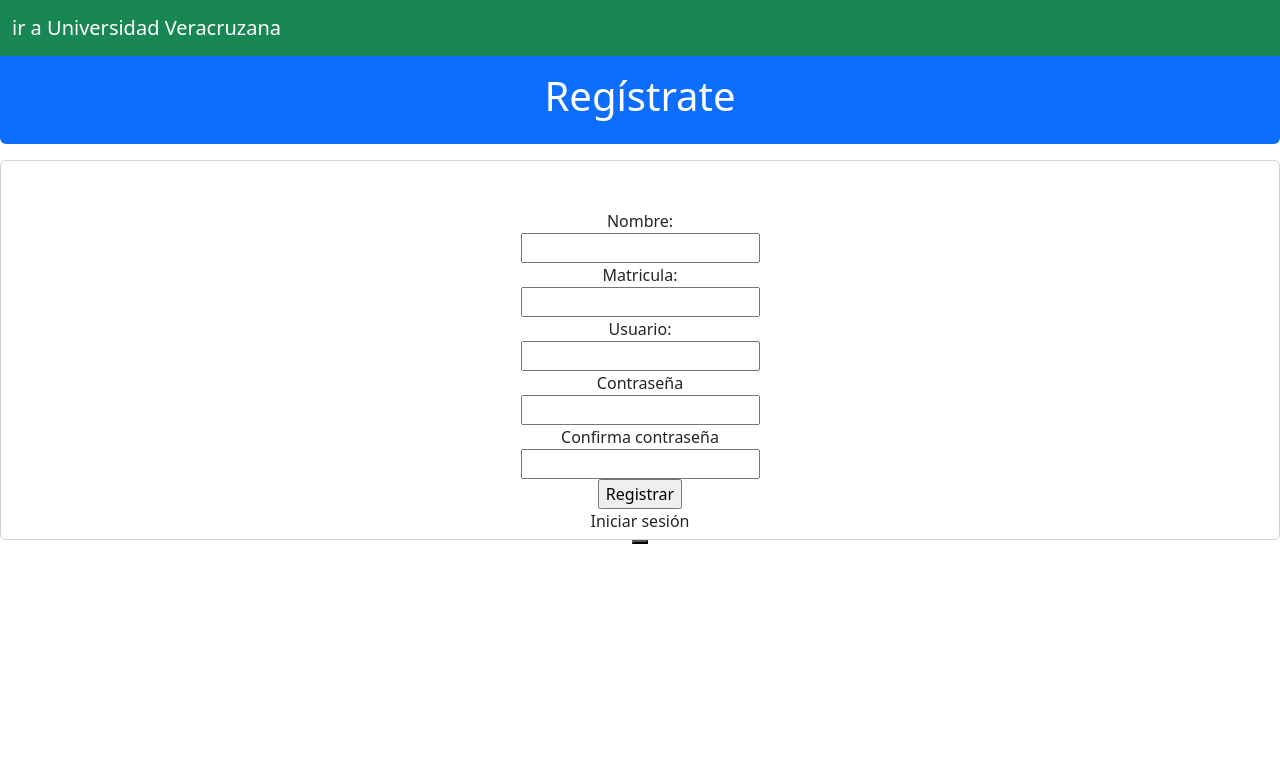
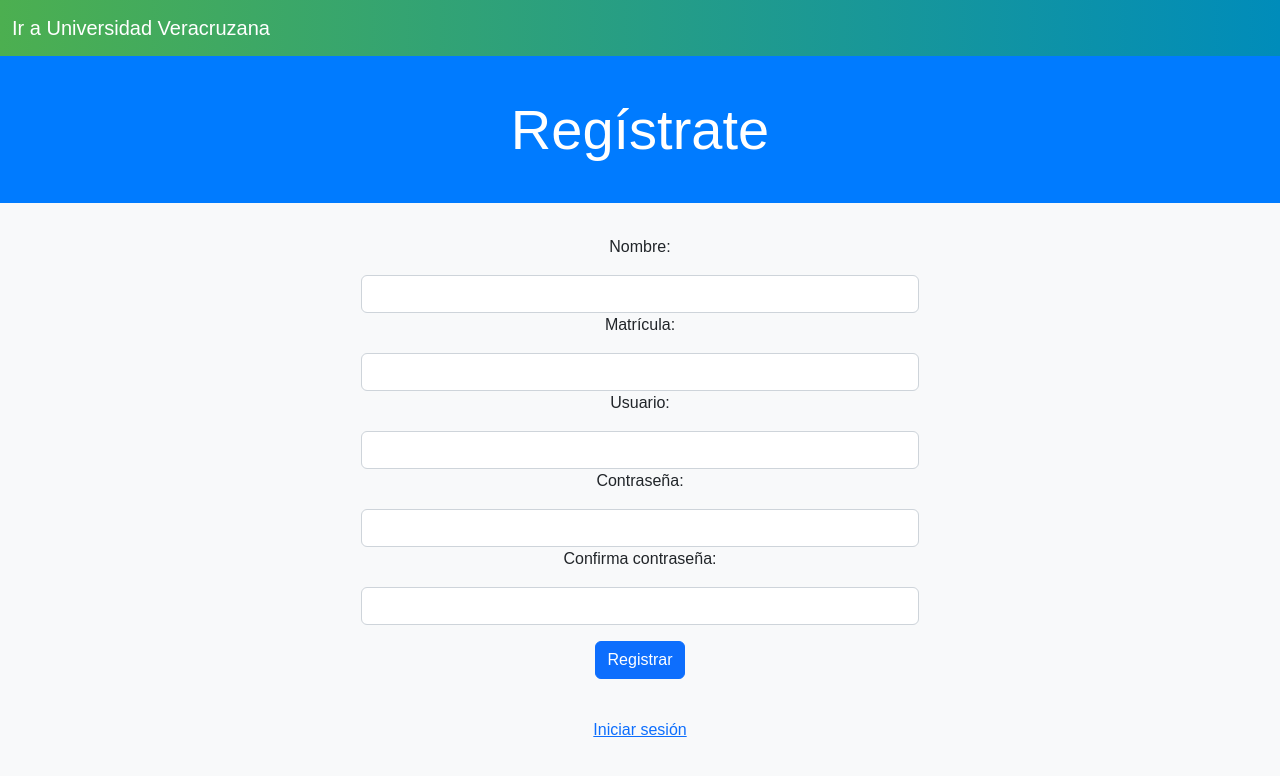
Before and after one commit to aronmarshall/ProyectoFinal, a Django app: page /registro in a window 1280 px wide. Shown: the top 776 px of the page. Run offline with Django 4.2, Linux system fonts and the light colour scheme; some libraries are stand-ins or nearby versions.

Commit message:
modificacion de registro, base, login, token, telegram

```diff
--- a/systemEvaluacion/app/app/templates/baseLogReg.html
+++ b/systemEvaluacion/app/app/templates/baseLogReg.html
@@ -1,5 +1,4 @@
 <!DOCTYPE html>
-
 <html lang="es-MX">
 <head>
     <title>{% block titulo %}{% endblock %}</title>
@@ -9,32 +8,56 @@
     <script src="https://cdn.jsdelivr.net/npm/bootstrap@5.2.1/dist/js/bootstrap.bundle.min.js"></script>
     <script src="https://ajax.googleapis.com/ajax/libs/jquery/3.6.0/jquery.min.js"></script>
     <script src="https://www.google.com/recaptcha/api.js" async defer></script>
-
+    <style>
+        body {
+            margin-top: 56px;
+            font-family: Arial, sans-serif;
+            background-color: #f8f9fa;
+        }
+        header {
+            background-color: #007bff;
+            padding: 2rem 0;
+            color: white;
+        }
+        header h1 {
+            font-size: 3rem;
+        }
+        nav {
+            background: linear-gradient(to right, #4CAF50, #008CBA);
+            padding: 2rem 0;
+            color: white;
+        }
+        .container {
+            margin-top: 2rem;
+        }
+        .form-control, .btn {
+            margin-top: 1rem;
+        }
+        .input-group {
+            max-width: 400px;
+            margin: auto;
+        }
+    </style>
     {% block scripts %}{% endblock %}
     {% block estilos %}{% endblock %}
 </head>
 <body>
-        <header class="container-fluid text-center bg-primary pt-5 pb-3 mt-3
-            mb-3 rounded text-white">
+    <header class="container-fluid text-center text-white">
         <h1>{% block encabezado %}{% endblock %}</h1>
     </header>
-        <nav class="navbar navbar-expand-sm bg-success navbar-dark fixed-top">
+    <nav class="navbar navbar-expand-sm navbar-dark fixed-top">
         <div class="container-fluid">
-        <a class="navbar-brand" href="https://www.uv.mx">ir a Universidad Veracruzana</a>
+            <a class="navbar-brand" href="https://www.uv.mx">Ir a Universidad Veracruzana</a>
         </div>
     </nav>
     <section class="container text-center">
-            {% block contenido%}{% endblock %}
+        {% block contenido %}{% endblock %}
     </section>
-        <div class="form-control text-center pt-5 ">
+    <div class="container text-center">
         {% block formulario %}{% endblock %}
     </div>
-        <div style="text-align: center;">
-            <button class="navbar-brand" style="background-color: rgb(168, 196, 248); color: black; display: block; margin: 0 auto;">
-                {% block boton%}{% endblock %}
-            </button>
-        </div>
-        <div >
+
+    <div class="container mt-3">
         {% block cap %}{% endblock %}
     </div>
 </body>
--- a/systemEvaluacion/app/app/templates/registro.html
+++ b/systemEvaluacion/app/app/templates/registro.html
@@ -1,33 +1,56 @@
 {% extends "baseLogReg.html" %}
-    <head>
-        {% block titulo %}Registro de usuario{% endblock %}
-    </head>
-    <body>
+
+{% block titulo %}
+    Registro de usuario
+{% endblock %}
+
 {% block encabezado %}
-        <h1>Regístrate</h1>
+    <h1 class="display-4">Regístrate</h1>
+
     {% if messages %}
-            <ul class="messages">
+        <div class="alert alert-info">
+            <ul class="mb-0">
                 {% for message in messages %}
                     <li>{{ message }}</li>
                 {% endfor %}
             </ul>
+        </div>
     {% endif %}
 {% endblock %}
+
 {% block formulario %}
-            <form method="POST">
+    <form method="POST" class="w-50 mx-auto">
         {% csrf_token %}
-                <label>Nombre:</label><br>
-                <input type="text" id="nombre_completo" name="nombre_completo" required/><br>
-                <label>Matricula:</label><br>
-                <input type="text" id="matricula" name="matricula" required/><br>
-                <label>Usuario:</label><br>
-                <input type="text" id="usuario_nuevo" name="usuario_nuevo" required/><br>
-                <label>Contraseña</label><br>
-                <input type="password" id="contasenia" name="contrasenia" required/><br>
-                <label>Confirma contraseña</label><br>
-                <input type="password" id="contasenia_confirma" name="contrasenia_confirma" required/><br>
-                <input type="submit" value="Registrar"/>
+
+        <div class="form-group">
+            <label for="nombre_completo">Nombre:</label>
+            <input type="text" class="form-control" id="nombre_completo" name="nombre_completo" required>
+        </div>
+
+        <div class="form-group">
+            <label for="matricula">Matrícula:</label>
+            <input type="text" class="form-control" id="matricula" name="matricula" required>
+        </div>
+
+        <div class="form-group">
+            <label for="usuario_nuevo">Usuario:</label>
+            <input type="text" class="form-control" id="usuario_nuevo" name="usuario_nuevo" required>
+        </div>
+
+        <div class="form-group">
+            <label for="contrasenia">Contraseña:</label>
+            <input type="password" class="form-control" id="contrasenia" name="contrasenia" required>
+        </div>
+
+        <div class="form-group">
+            <label for="contrasenia_confirma">Confirma contraseña:</label>
+            <input type="password" class="form-control" id="contrasenia_confirma" name="contrasenia_confirma" required>
+        </div>
+
+        <button type="submit" class="btn btn-primary">Registrar</button>
     </form>
-            <a class="navbar-brand" href="login">Iniciar sesión</a>
+
+    <div class="mt-3">
+        <a class="btn btn-link" href="login">Iniciar sesión</a>
+    </div>
 {% endblock %}
-    </body>
```
Also changed, not shown: systemEvaluacion/app/app/templates/base.html (+28 -22 lines), systemEvaluacion/app/app/templates/login.html (+19 -17 lines), systemEvaluacion/app/app/templates/usuarioTelegram.html (+18 -13 lines), systemEvaluacion/app/app/templates/validarToken.html (+22 -14 lines). Lines whose indentation alone changed are shown as unchanged.
